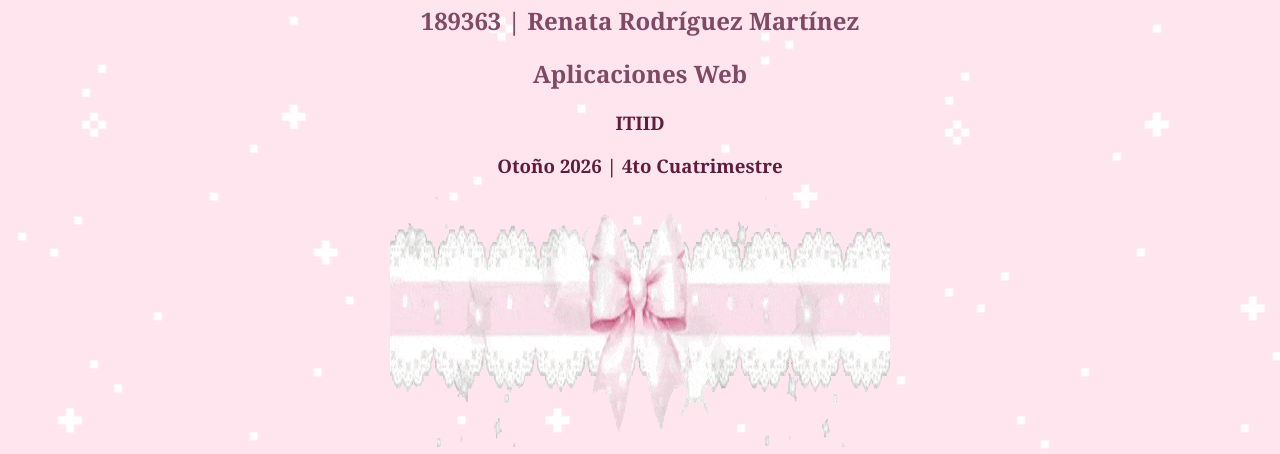
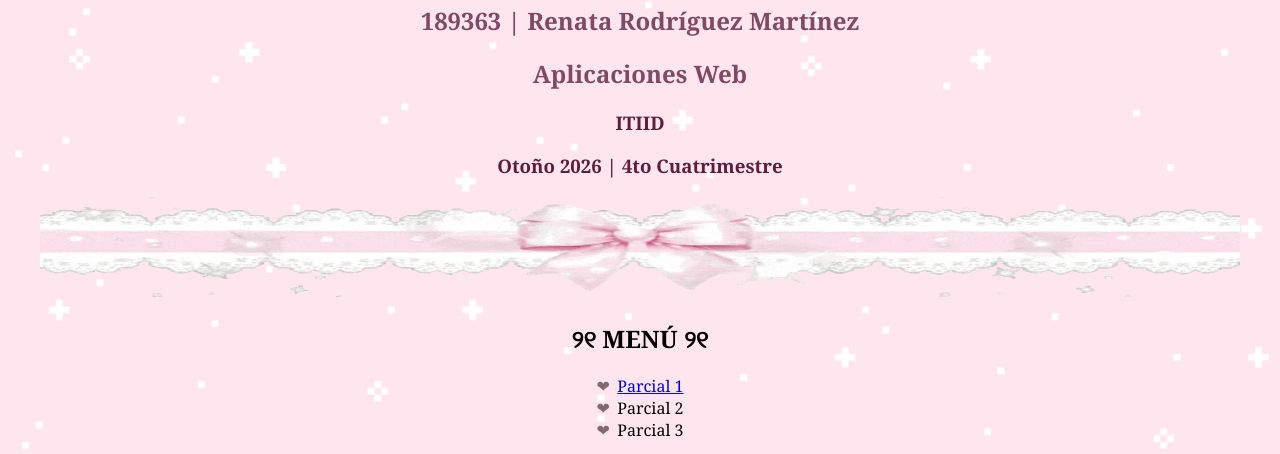
Before and after one commit to starclub-64bit/app_web, a plain HTML site: page app_web/index.html in a window 1280 px wide. Shown: the part 305-759 px from the top of the page. Drawn offline with Linux system fonts and the light colour scheme.

Commit message:
Avance Portafolio 25/09/2026

```diff
--- a/app_web/index.html
+++ b/app_web/index.html
@@ -34,8 +34,8 @@
 
 		<div style="text-align: center;">
 			<img src="assets/pribbon.gif"
-			width="500"
-			height="250"
+			width="1200"
+			height="100"
 			alt="decoracion">
 		</div>
 
@@ -46,6 +46,7 @@
 	 		<dt>Parcial 2</dt>
 			<dt>Parcial 3</dt>
 		</dl>
+
 		<footer style="text-align: center;">
 			<div style="text-align: center;">
 				<img src="assets/hearts_p&b.png"
@@ -54,7 +55,6 @@
         	</div>
 			<br>
 			<p>
-
 			</p>
 		</footer>
 
```
